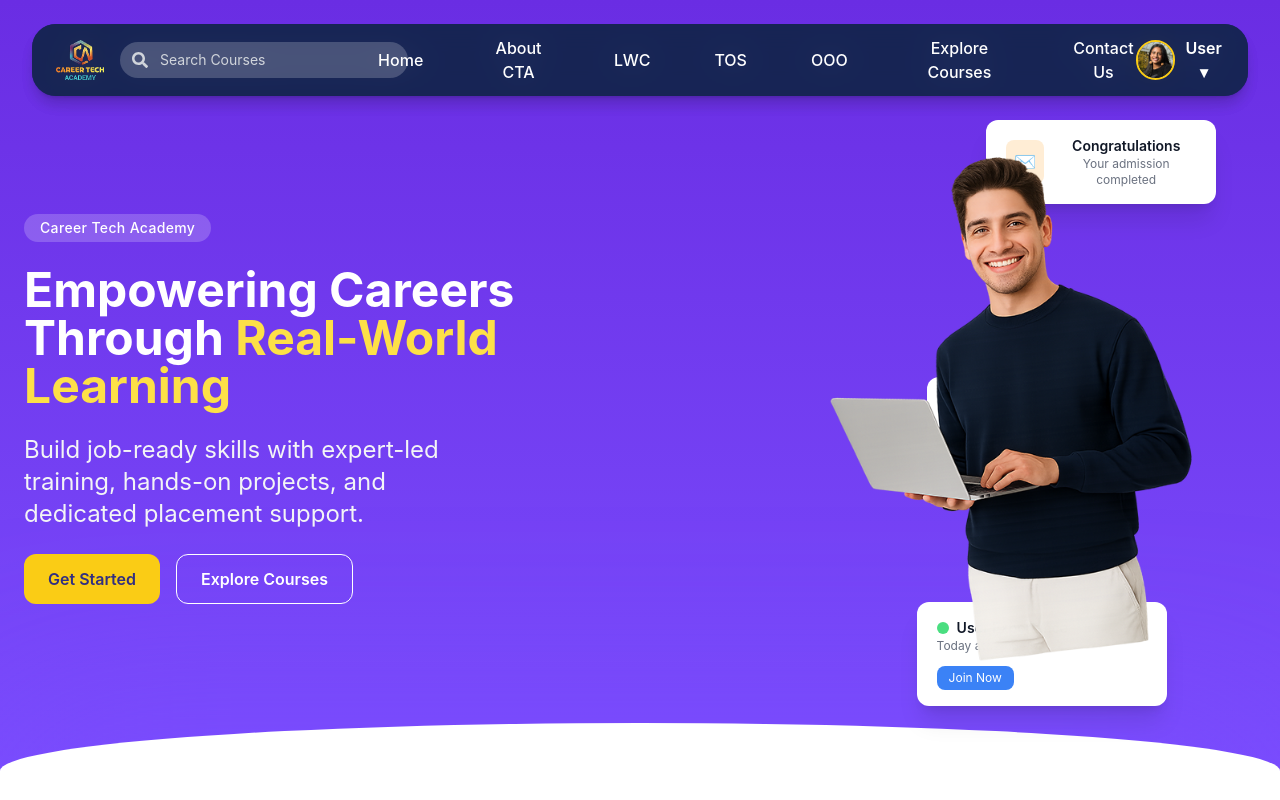
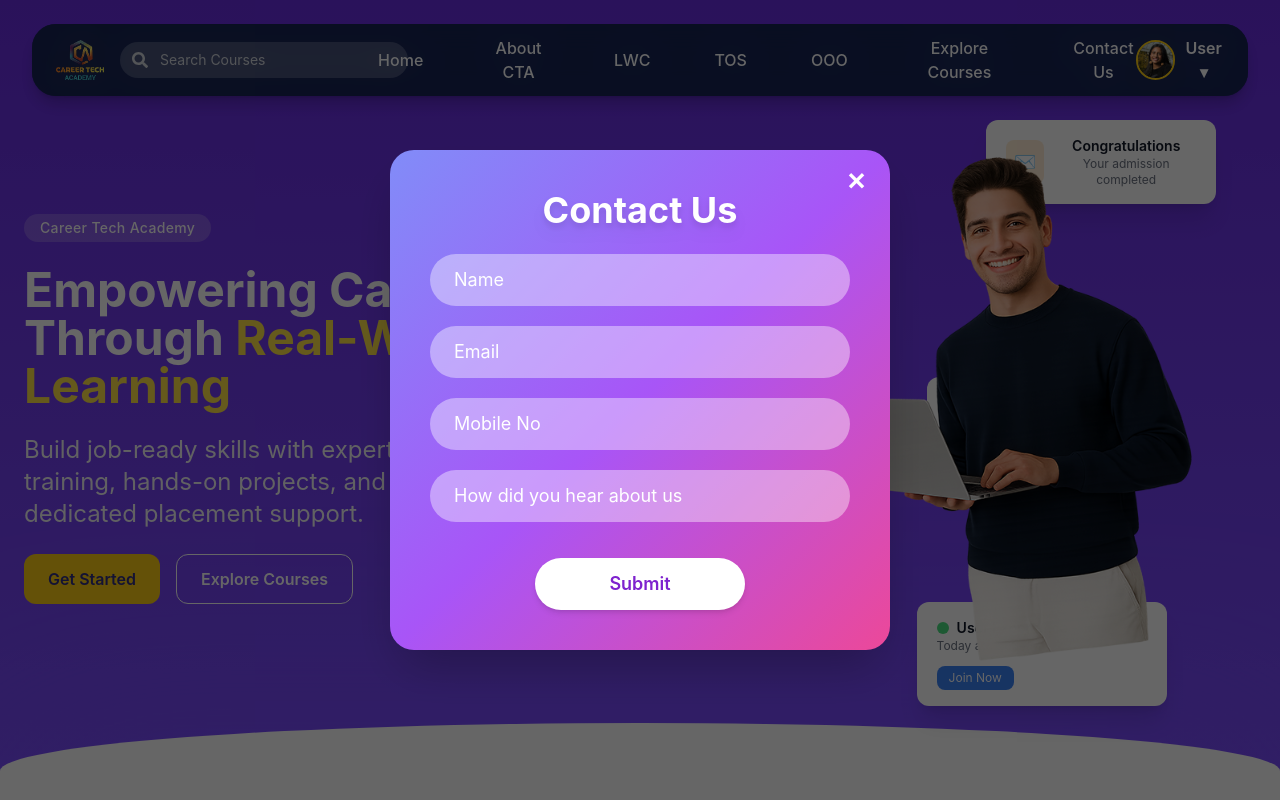
Before and after one commit to rugveddhable/Education-Website, a React (Create React App) app in the folder frontend/: page / in a window 1280 px wide. Shown: the top 800 px of the page. Built offline with nearby package versions, Linux system fonts and the light colour scheme.

Commit message:
Added Pop up form

```diff
--- a/frontend/package.json
+++ b/frontend/package.json
@@ -7,6 +7,7 @@
     "@testing-library/jest-dom": "^6.9.1",
     "@testing-library/react": "^16.3.0",
     "@testing-library/user-event": "^13.5.0",
+    "emailjs-com": "^3.2.0",
     "framer-motion": "^12.23.24",
     "lucide-react": "^0.548.0",
     "react": "^19.2.0",
--- a/frontend/src/App.js
+++ b/frontend/src/App.js
@@ -12,7 +12,7 @@ import OneOnOneSection from './components/OneOnOneSection';
 import ExploreCoursesSection from './components/ExploreCoursesSection';
 import TestimonialSection from './components/TestimonialSection';
 import Footer from './components/Footer';
-
+import ContactPopup from './components/ContactPopup';
 
 
 function App() {
@@ -31,6 +31,7 @@ function App() {
       <section id="explorecoursessection"><ExploreCoursesSection /></section>
       <TestimonialSection />
       <section id="footer"><Footer /></section>
+      <ContactPopup />
 
     </div>
   );
--- /dev/null
+++ b/frontend/src/components/ContactPopup.jsx
@@ -0,0 +1,95 @@
+import React, { useEffect, useState, useRef } from "react";
+import emailjs from "emailjs-com";
+
+const ContactPopup = () => {
+  const [showPopup, setShowPopup] = useState(false);
+  const formRef = useRef();
+
+  useEffect(() => {
+    const timer = setTimeout(() => setShowPopup(true), 3000);
+    return () => clearTimeout(timer);
+  }, []);
+
+  const sendEmail = (e) => {
+    e.preventDefault();
+
+    emailjs
+      .sendForm(
+        "service_91nw5dq",    // Replace with your EmailJS service ID
+        "template_ns82haa",   // Replace with your EmailJS template ID
+        formRef.current,
+        "hciTQV_z2fvpoug5m"     // Replace with your EmailJS public key
+      )
+      .then(
+        (result) => {
+          alert("Message sent successfully!");
+          setShowPopup(false);
+        },
+        (error) => {
+          alert("Failed to send message. Try again later.");
+          console.log(error.text);
+        }
+      );
+  };
+
+  if (!showPopup) return null;
+
+  return (
+    <div className="fixed inset-0 bg-black/60 flex items-center justify-center z-50">
+      <div className="relative bg-gradient-to-br from-indigo-400 via-purple-500 to-pink-500
+                      rounded-3xl shadow-2xl w-[90%] md:w-[500px] p-8 md:p-10 text-white
+                      animate-[fadeIn_0.5s_ease]">
+        {/* Close Button */}
+        <button
+          onClick={() => setShowPopup(false)}
+          className="absolute top-4 right-6 text-white text-2xl font-bold hover:scale-110 transition"
+        >
+          ✕
+        </button>
+
+        {/* Title */}
+        <h2 className="text-4xl font-bold mb-6 text-center drop-shadow-lg">Contact Us</h2>
+
+        {/* Contact Form */}
+        <form ref={formRef} onSubmit={sendEmail} className="flex flex-col gap-5">
+          <input
+            type="text"
+            name="name"
+            placeholder="Name"
+            required
+            className="bg-white/40 placeholder-white text-white rounded-full px-6 py-3 text-lg focus:outline-none"
+          />
+          <input
+            type="email"
+            name="email"
+            placeholder="Email"
+            required
+            className="bg-white/40 placeholder-white text-white rounded-full px-6 py-3 text-lg focus:outline-none"
+          />
+          <input
+            type="text"
+            name="mobile"
+            placeholder="Mobile No"
+            required
+            className="bg-white/40 placeholder-white text-white rounded-full px-6 py-3 text-lg focus:outline-none"
+          />
+          <input
+            type="text"
+            name="source"
+            placeholder="How did you hear about us"
+            className="bg-white/40 placeholder-white text-white rounded-full px-6 py-3 text-lg focus:outline-none"
+          />
+          <button
+            type="submit"
+            className="mt-4 bg-white text-purple-700 hover:bg-purple-100 transition
+                       rounded-full py-3 text-lg font-semibold shadow-md w-1/2 mx-auto"
+          >
+            Submit
+          </button>
+        </form>
+      </div>
+    </div>
+  );
+};
+
+export default ContactPopup;
```
Also changed, not shown: 1 other file (tests, documents, lock files or other folders).
